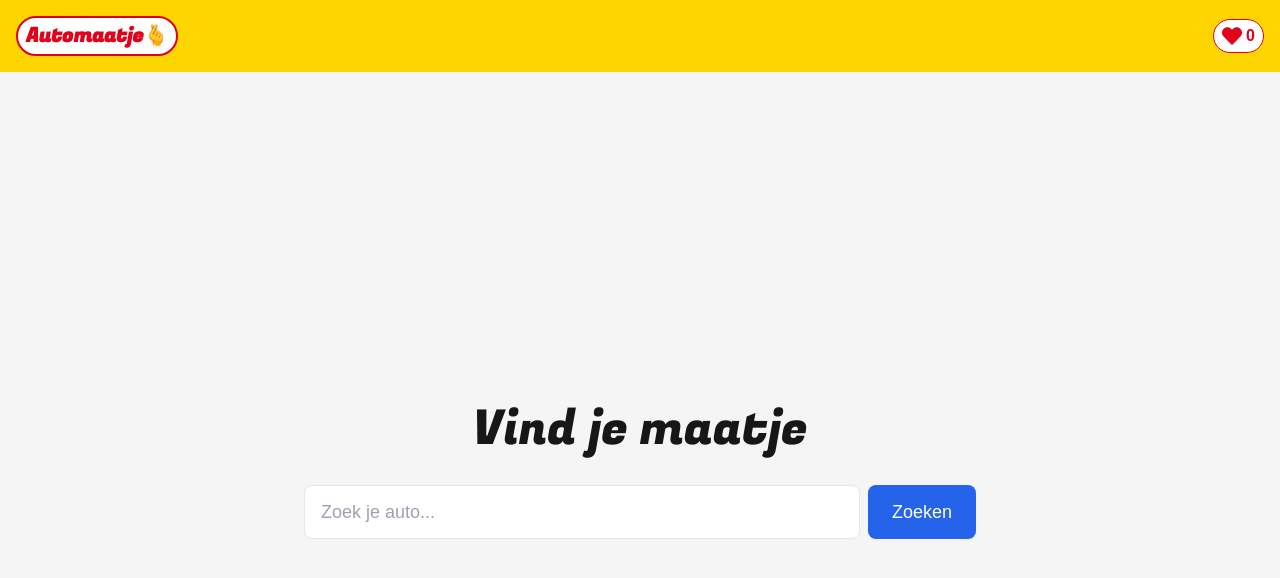
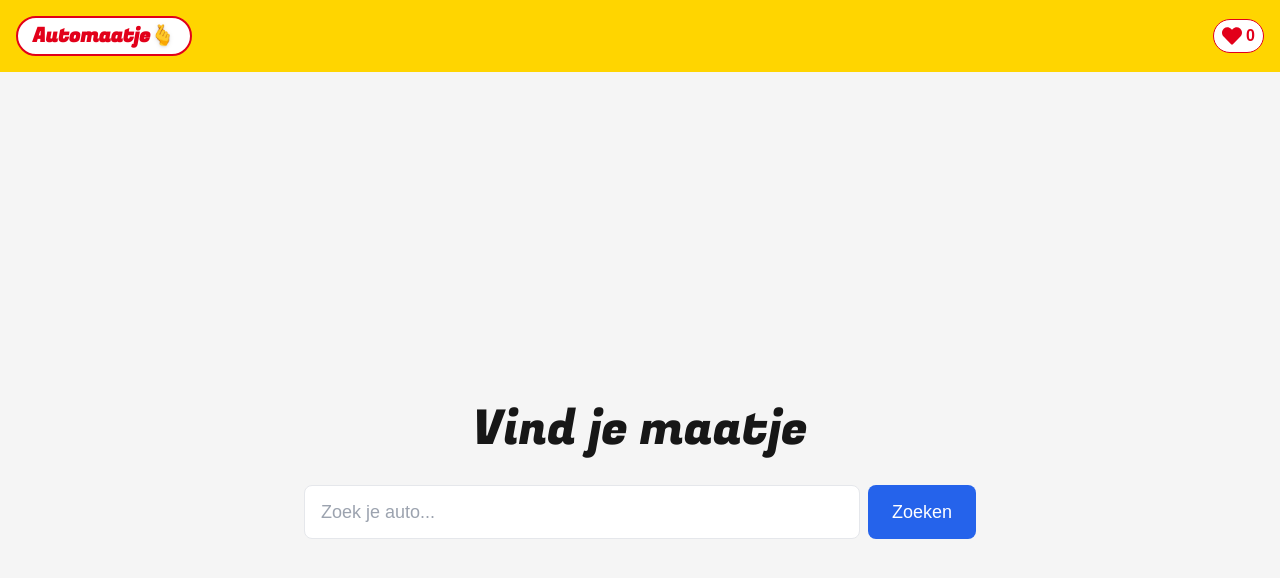
Before and after one commit to drikusroor/automaatje, a Next.js app: page / in a window 1280 px wide. Shown: the top 578 px of the page. Built offline with nearby package versions, Linux system fonts and the light colour scheme; no server answers.

Commit message:
Refactor: Enhance Header component with min-width for logo link to prevent flicker

```diff
--- a/app/components/Header.tsx
+++ b/app/components/Header.tsx
@@ -17,7 +17,7 @@ export default function Header() {
   return (
     <header className="bg-bovag-yellow text-bovag-red p-4 shadow-md">
       <nav className="flex justify-between items-center">
-        <Link href="/" className="bg-white px-2 py-1 rounded-3xl font-bold text-xl border-2 border-bovag-red font-heading">
+        <Link href="/" className="bg-white px-2 py-1 rounded-3xl font-bold text-xl border-2 border-bovag-red font-heading min-w-44 flex justify-center items-center">
           Automaatje
           <span className="drop-shadow">🫰</span>
         </Link>
```
